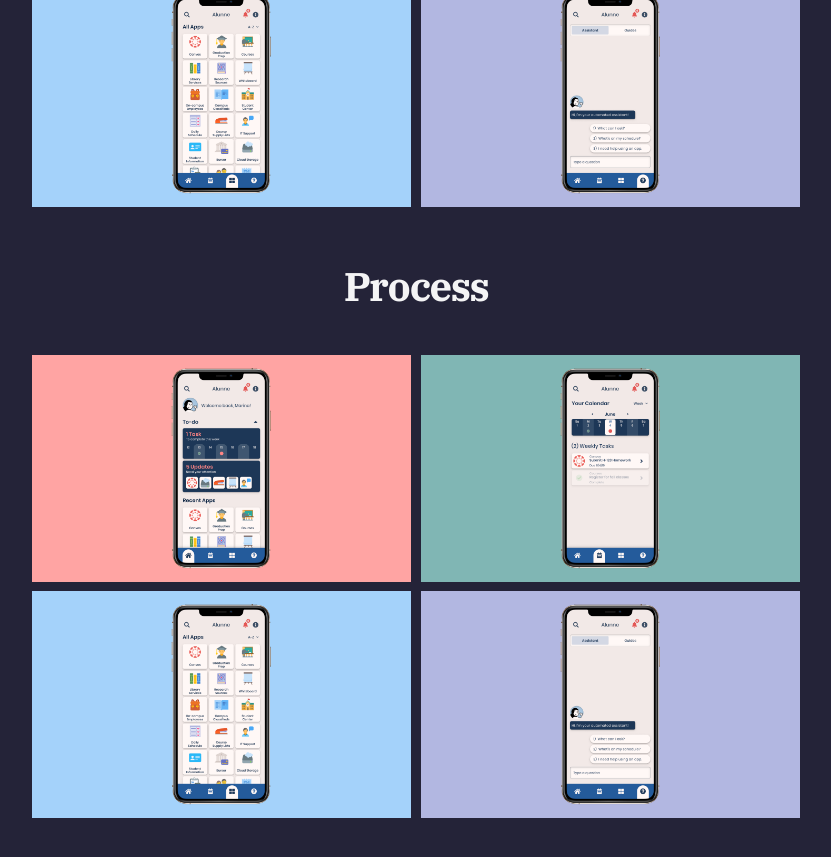
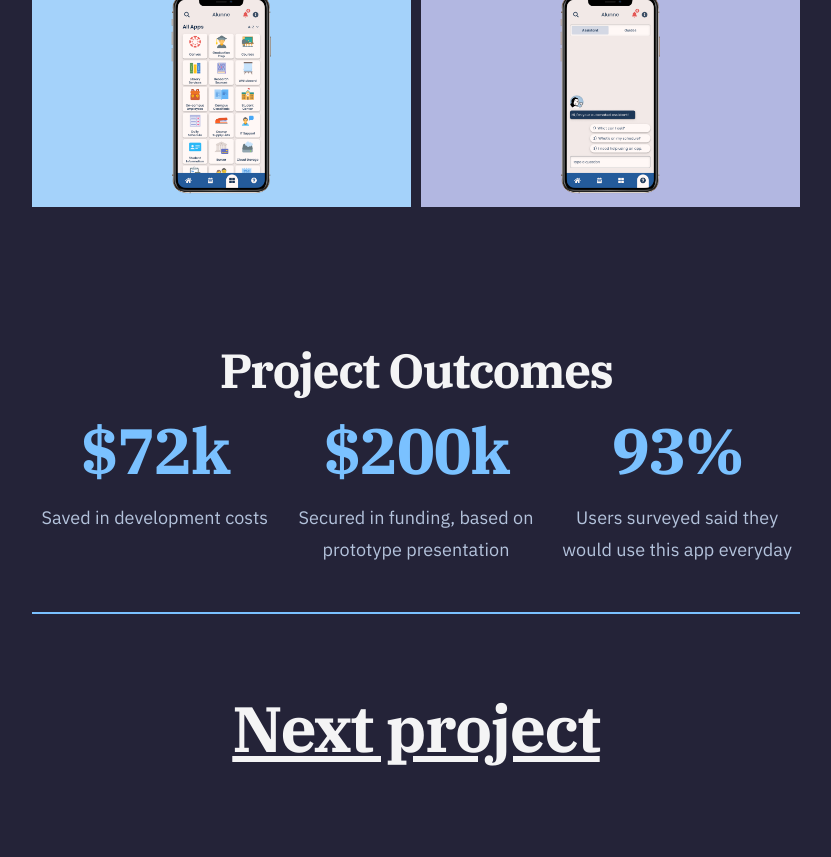
Before and after one commit to hdan-design/hdan-design.github.io, a Jekyll site: the page built from _projects/3-Alunne.md, in a window 1280 px wide and 900 px high, scrolled down 7555 px. Shown: the top 857 px of the window, without its empty margins (224-1055 px from the left). Built offline with Jekyll 4.4.1, drawn with Linux system fonts in a browser that asks for light colours; nearby versions of some CDN libraries.

Commit message:
copy and spacing updates

```diff
--- a/_includes/section__about.html
+++ b/_includes/section__about.html
@@ -1,7 +1,7 @@
 <section class="about">
-  {% if include.divider == true %}
+  <!-- {% if include.divider == true %}
     <div class="wrap"><hr/></div>
-    {% endif %}
+    {% endif %} -->
     <div class="about__content">
       <h2 class="title">Hi, I'm Henry</h2>
       <!-- <p class="subtitle">I'm a Digital Product Designer</p> -->
--- a/_projects/3-Alunne.md
+++ b/_projects/3-Alunne.md
@@ -33,7 +33,7 @@
 </div>
 <br>
 
-<iframe src="https://player.vimeo.com/video/495304907?background=1" width="640" height="500" frameborder="0" allow="autoplay; fullscreen" allowfullscreen></iframe>
+<iframe src="https://player.vimeo.com/video/495304907" width="640" height="500" frameborder="0" allow="autoplay; fullscreen" allowfullscreen></iframe>
 
 ### App Overview
 
@@ -75,18 +75,16 @@
 	"
 %}
 
-### Process
-
-{% include post-components/gallery.html
-	columns = 2
-	images = "/images/projects/Alunne/screens/home-full.png,/images/projects/Alunne/screens/schedule-week.png,/images/projects/Alunne/screens/apps.png,/images/projects/Alunne/screens/Help-assistant.png,
-	"
-%}
-
 ## Project Outcomes
 
 {% include post-components/details-alunne.html %}
 
+---
+
+<br>
+
 <div style="text-decoration: underline;">
-	<h2><a href="/project/4-crossfire">Next project</a></h2>
+	<h1><a href="/project/4-crossfire">Next project</a></h1>
 </div>
+
+<br>
--- a/index.html
+++ b/index.html
@@ -2,7 +2,7 @@
 layout: default
 overtitle: I'm a Digital Product Designer.
 title: I make innovation easy to use.
-description: I focus on your business' unique technology, constraints, and goals to help you craft products your customers will love and come back for.
+description: I focus on what makes your business unique to help you craft products that your customers will love and come back for.
 featured_image: /images/social.jpg
 <!-- description: By focusing on collaboration, research, and iteration I help brands create digital experiences that customers love to use. -->
 <!-- overtitle: I'm a UX & UI Designer -->
```
